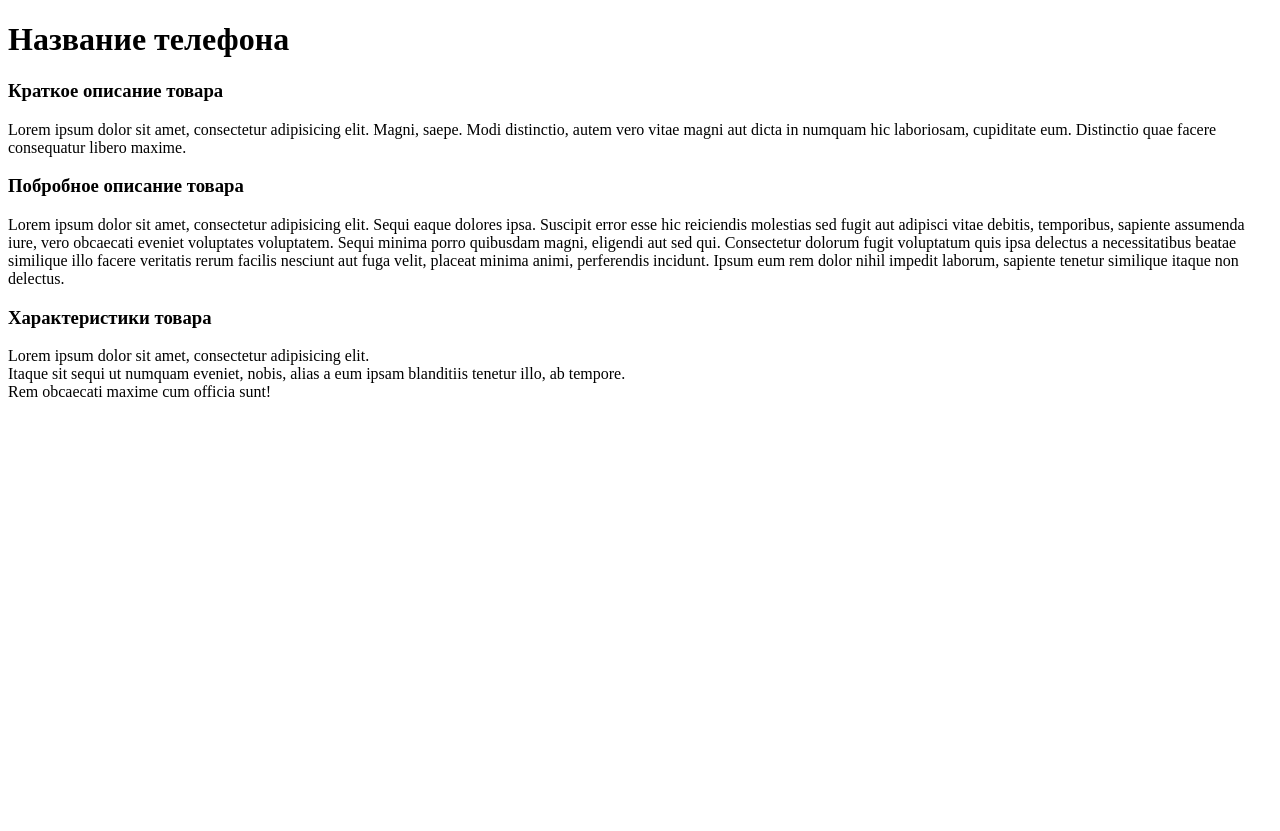
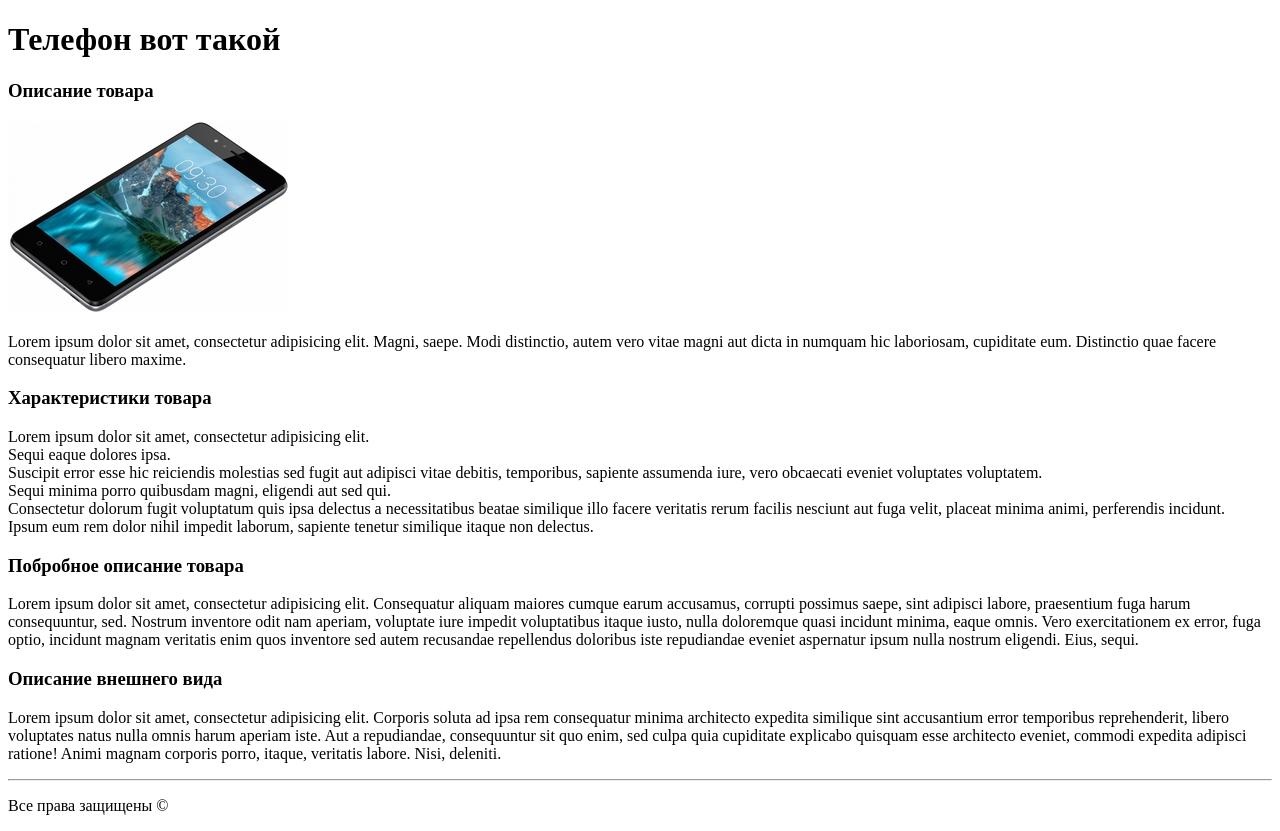
Before and after one commit to Oleg166/HTML_CSS_29.05.2020, a plain HTML site: page Lesson_1/index.html in a window 1280 px wide. Before the commit the page ends 800 px from the top, so only its background shows below. Drawn offline with Linux system fonts and the light colour scheme.

Commit message:
Сделал всё до 5-го урока

```diff
--- a/Lesson_1/index.html
+++ b/Lesson_1/index.html
@@ -7,15 +7,23 @@
 </head>
 
 <body>
-    <h1>Название телефона</h1>
-    <h3>Краткое описание товара</h3>
+    <h1>Телефон вот такой</h1>
+    <h3>Описание товара</h3>
+    <img src="img/phone_1.jpg" alt="phone">
     <p>Lorem ipsum dolor sit amet, consectetur adipisicing elit. Magni, saepe. Modi distinctio, autem vero vitae magni aut dicta in numquam hic laboriosam, cupiditate eum. Distinctio quae facere consequatur libero maxime.</p>
-    <h3>Побробное описание товара</h3>
-    <p>Lorem ipsum dolor sit amet, consectetur adipisicing elit. Sequi eaque dolores ipsa. Suscipit error esse hic reiciendis molestias sed fugit aut adipisci vitae debitis, temporibus, sapiente assumenda iure, vero obcaecati eveniet voluptates voluptatem. Sequi minima porro quibusdam magni, eligendi aut sed qui. Consectetur dolorum fugit voluptatum quis ipsa delectus a necessitatibus beatae similique illo facere veritatis rerum facilis nesciunt aut fuga velit, placeat minima animi, perferendis incidunt. Ipsum eum rem dolor nihil impedit laborum, sapiente tenetur similique itaque non delectus.</p>
     <h3>Характеристики товара</h3>
     <p>Lorem ipsum dolor sit amet, consectetur adipisicing elit.<br>
-    Itaque sit sequi ut numquam eveniet, nobis, alias a eum ipsam blanditiis tenetur illo, ab tempore.<br>
-    Rem obcaecati maxime cum officia sunt!</p>
+    Sequi eaque dolores ipsa.<br>
+    Suscipit error esse hic reiciendis molestias sed fugit aut adipisci vitae debitis, temporibus, sapiente assumenda iure, vero obcaecati eveniet voluptates voluptatem.<br>
+    Sequi minima porro quibusdam magni, eligendi aut sed qui.<br>
+    Consectetur dolorum fugit voluptatum quis ipsa delectus a necessitatibus beatae similique illo facere veritatis rerum facilis nesciunt aut fuga velit, placeat minima animi, perferendis incidunt.<br>
+    Ipsum eum rem dolor nihil impedit laborum, sapiente tenetur similique itaque non delectus.</p>
+    <h3>Побробное описание товара</h3>
+    <p>Lorem ipsum dolor sit amet, consectetur adipisicing elit. Consequatur aliquam maiores cumque earum accusamus, corrupti possimus saepe, sint adipisci labore, praesentium fuga harum consequuntur, sed. Nostrum inventore odit nam aperiam, voluptate iure impedit voluptatibus itaque iusto, nulla doloremque quasi incidunt minima, eaque omnis. Vero exercitationem ex error, fuga optio, incidunt magnam veritatis enim quos inventore sed autem recusandae repellendus doloribus iste repudiandae eveniet aspernatur ipsum nulla nostrum eligendi. Eius, sequi.</p>
+    <h3>Описание внешнего вида</h3>
+    <p>Lorem ipsum dolor sit amet, consectetur adipisicing elit. Corporis soluta ad ipsa rem consequatur minima architecto expedita similique sint accusantium error temporibus reprehenderit, libero voluptates natus nulla omnis harum aperiam iste. Aut a repudiandae, consequuntur sit quo enim, sed culpa quia cupiditate explicabo quisquam esse architecto eveniet, commodi expedita adipisci ratione! Animi magnam corporis porro, itaque, veritatis labore. Nisi, deleniti.</p>
+    <hr>
+    <p>Все права защищены &copy;</p>
 </body>
 
 </html>
```
Also changed, not shown: Lesson_1/img/phone_1.jpg (added), 5 other files.
